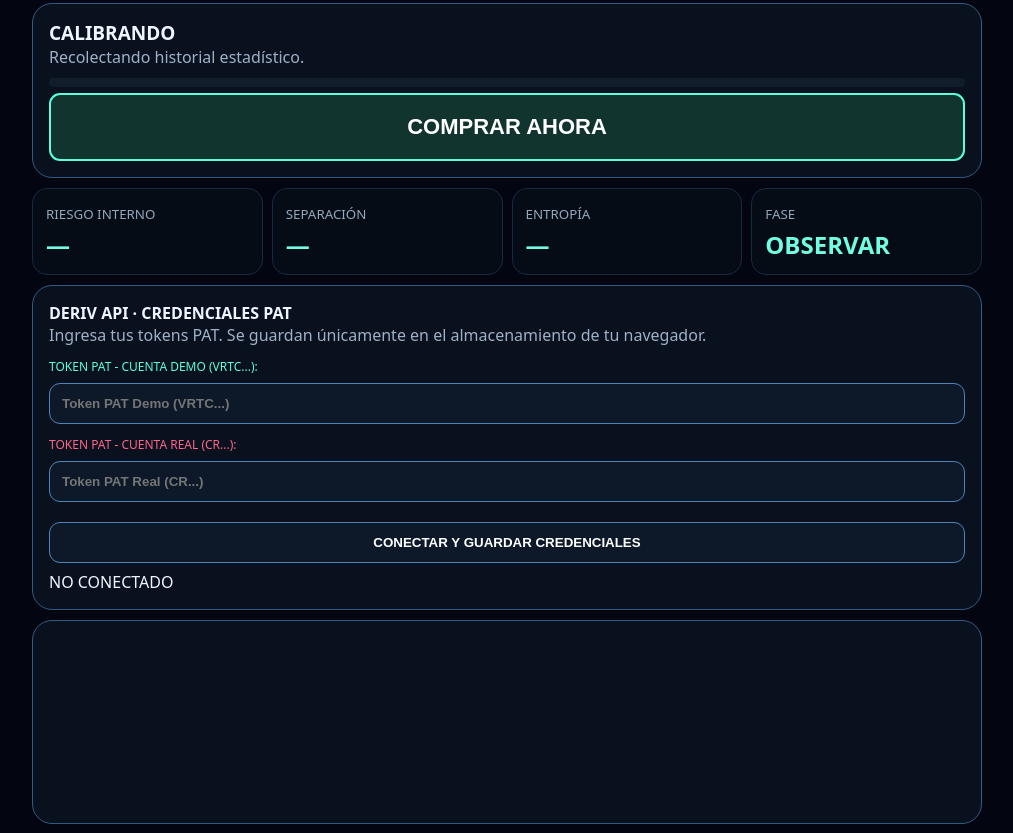
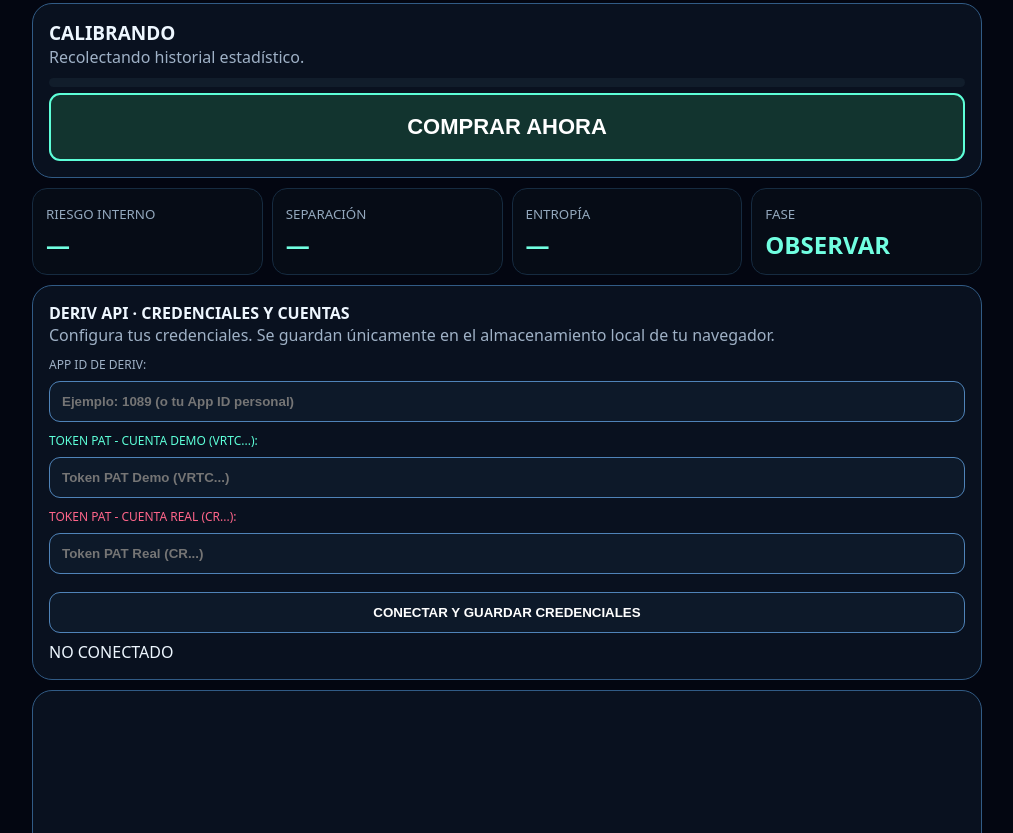
Before and after one commit to quispillocharly-gif/Real-pro-1.0, a plain HTML site: page index.html in a window 1280 px wide. Shown: the part 476-1309 px from the top of the page, without its empty margins (133-1146 px from the left). Drawn offline with Linux system fonts and the light colour scheme.

Commit message:
Add files via upload

```diff
--- a/index.html
+++ b/index.html
@@ -83,22 +83,22 @@ button,select,input{padding:12px;border-radius:11px;border:1px solid #4f83b8;bac
   </div>
 
   <div class="p real">
-    <b>DERIV API · CREDENCIALES PAT</b>
-    <div class="muted">Ingresa tus tokens PAT. Se guardan únicamente en el almacenamiento de tu navegador.</div>
+    <b>DERIV API · CREDENCIALES Y CUENTAS</b>
+    <div class="muted">Configura tus credenciales. Se guardan únicamente en el almacenamiento local de tu navegador.</div>
 
-    <!-- Input App ID oculto predeterminado (1089) para compatibilidad con demo.js -->
-    <input id="app" type="hidden" value="1089">
+    <label style="display:block;margin-top:10px;font-size:12px;color:#9fb1c6">APP ID DE DERIV:</label>
+    <input id="app" placeholder="Ejemplo: 1089 (o tu App ID personal)" inputmode="numeric">
 
-    <label style="display:block;margin-top:12px;font-size:12px;color:#5dffd8">TOKEN PAT - CUENTA DEMO (VRTC...):</label>
+    <label style="display:block;margin-top:10px;font-size:12px;color:#5dffd8">TOKEN PAT - CUENTA DEMO (VRTC...):</label>
     <input id="patDemo" placeholder="Token PAT Demo (VRTC...)" type="password">
 
-    <label style="display:block;margin-top:12px;font-size:12px;color:#ff658a">TOKEN PAT - CUENTA REAL (CR...):</label>
+    <label style="display:block;margin-top:10px;font-size:12px;color:#ff658a">TOKEN PAT - CUENTA REAL (CR...):</label>
     <input id="patReal" placeholder="Token PAT Real (CR...)" type="password">
 
-    <!-- Input oculto #pat para paso de credencial activa -->
+    <!-- Input oculto #pat mantenido para compatibilidad con demo.js -->
     <input id="pat" type="hidden">
 
-    <button id="auth" style="margin-top:12px;width:100%">CONECTAR Y GUARDAR CREDENCIALES</button>
+    <button id="auth" style="margin-top:10px;width:100%">CONECTAR Y GUARDAR CREDENCIALES</button>
     <div style="margin-top:8px;"><span id="authStatus">NO CONECTADO</span></div>
   </div>
 
@@ -107,15 +107,15 @@ button,select,input{padding:12px;border-radius:11px;border:1px solid #4f83b8;bac
   </div>
 </div>
 
-<!-- SCRIPTS ORIGINALES DEL BOT -->
+<!-- SCRIPTS ORIGINALES DE TU BOT -->
 <script src="brain-config.js?v=1"></script>
 <script src="demo.js?v=1"></script>
 <script src="brain.js?v=1"></script>
 
-<!-- PARCHE DE EJECUCIÓN CUENTA REAL -->
+<!-- PARCHE DE EJECUCIÓN CUENTA REAL (QUANTUM BRIDGE) -->
 <script>
 (function() {
-    console.log("[QUANTUM REAL BRIDGE] Inicializando puente de ejecución de cuenta Real...");
+    console.log("[QUANTUM REAL BRIDGE] Inicializando puente de ejecución Cuenta Real...");
 
     const modeSelect = document.getElementById('mode');
     const appInput = document.getElementById('app');
@@ -129,6 +129,7 @@ button,select,input{padding:12px;border-radius:11px;border:1px solid #4f83b8;bac
     const logDiv = document.getElementById('log');
 
     // Cargar credenciales previas si existen en localStorage
+    if (localStorage.getItem('quantum_app_id')) appInput.value = localStorage.getItem('quantum_app_id');
     if (localStorage.getItem('quantum_pat_demo')) patDemoInput.value = localStorage.getItem('quantum_pat_demo');
     if (localStorage.getItem('quantum_pat_real')) patRealInput.value = localStorage.getItem('quantum_pat_real');
 
@@ -170,6 +171,7 @@ button,select,input{padding:12px;border-radius:11px;border:1px solid #4f83b8;bac
     // Evento al presionar Conectar
     if (authBtn) {
         authBtn.addEventListener('click', function(e) {
+            localStorage.setItem('quantum_app_id', appInput.value.trim());
             localStorage.setItem('quantum_pat_demo', patDemoInput.value.trim());
             localStorage.setItem('quantum_pat_real', patRealInput.value.trim());
 
@@ -177,7 +179,7 @@ button,select,input{padding:12px;border-radius:11px;border:1px solid #4f83b8;bac
 
             const mode = modeSelect.value;
             if (mode === 'REAL' && !patRealInput.value.trim()) {
-                alert("⚠️ ATENCIÓN: Ingresa tu Token PAT de Cuenta Real (CR...) para operar en real.");
+                alert("⚠️ ATENCIÓN: Por favor ingresa tu Token PAT de Cuenta Real (CR...) en la casilla correspondiente.");
                 e.stopImmediatePropagation();
                 return false;
             }
@@ -191,15 +193,15 @@ button,select,input{padding:12px;border-radius:11px;border:1px solid #4f83b8;bac
         modeSelect.addEventListener('change', function() {
             syncActiveToken();
             if (modeSelect.value === 'REAL') {
-                writeLog("🔴 MODO CUENTA REAL ACTIVADO. Las órdenes se ejecutarán en tu saldo real de Deriv.");
-                alert("⚠️ ATENCIÓN: Has seleccionado MODO CUENTA REAL. Al presionar 'COMPRAR AHORA' se operará dinero real.");
+                writeLog("🔴 MODO CUENTA REAL ACTIVADO. Las órdenes afectarán tu saldo real en Deriv.");
+                alert("⚠️ ATENCIÓN: Has activado el MODO CUENTA REAL. Al hacer clic en 'COMPRAR AHORA' se ejecutarán operaciones con DINERO REAL.");
             } else {
                 writeLog(`Modo cambiado a ${modeSelect.value}`);
             }
         });
     }
 
-    // Interceptar llamadas WebSocket para desbloquear cuentas reales
+    // Interceptar llamadas WebSocket para desbloquear cuentas reales (is_virtual === 0)
     const OriginalWebSocket = window.WebSocket;
     window.WebSocket = function(url, protocols) {
         const ws = new OriginalWebSocket(url, protocols);
@@ -222,14 +224,14 @@ button,select,input{padding:12px;border-radius:11px;border:1px solid #4f83b8;bac
                             authStatus.style.color = isReal ? '#ff658a' : '#5dffd8';
                         }
 
-                        // Ignorar restricción estricta de cuenta virtual
+                        // Ignorar restricción estricta de cuenta virtual si existe en scripts internos
                         Object.defineProperty(data.authorize, 'is_virtual', {
                             get: function() { return 1; }
                         });
                     }
                 }
 
-                // Respuesta de Compra
+                // Respuesta de Compra / Orden ejecutada
                 if (data && data.msg_type === 'buy') {
                     if (data.buy) {
                         const mode = modeSelect.value;
```
